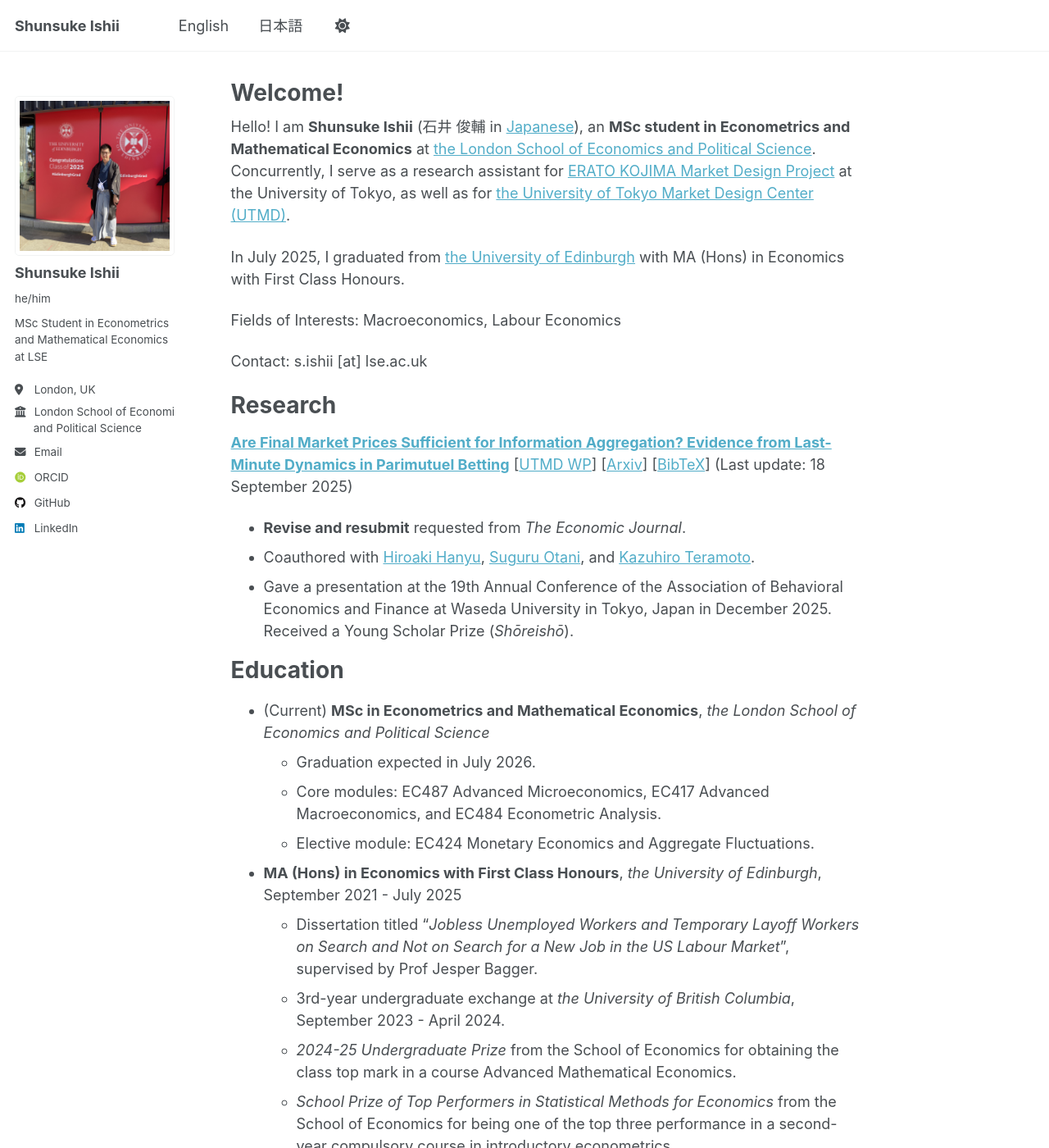
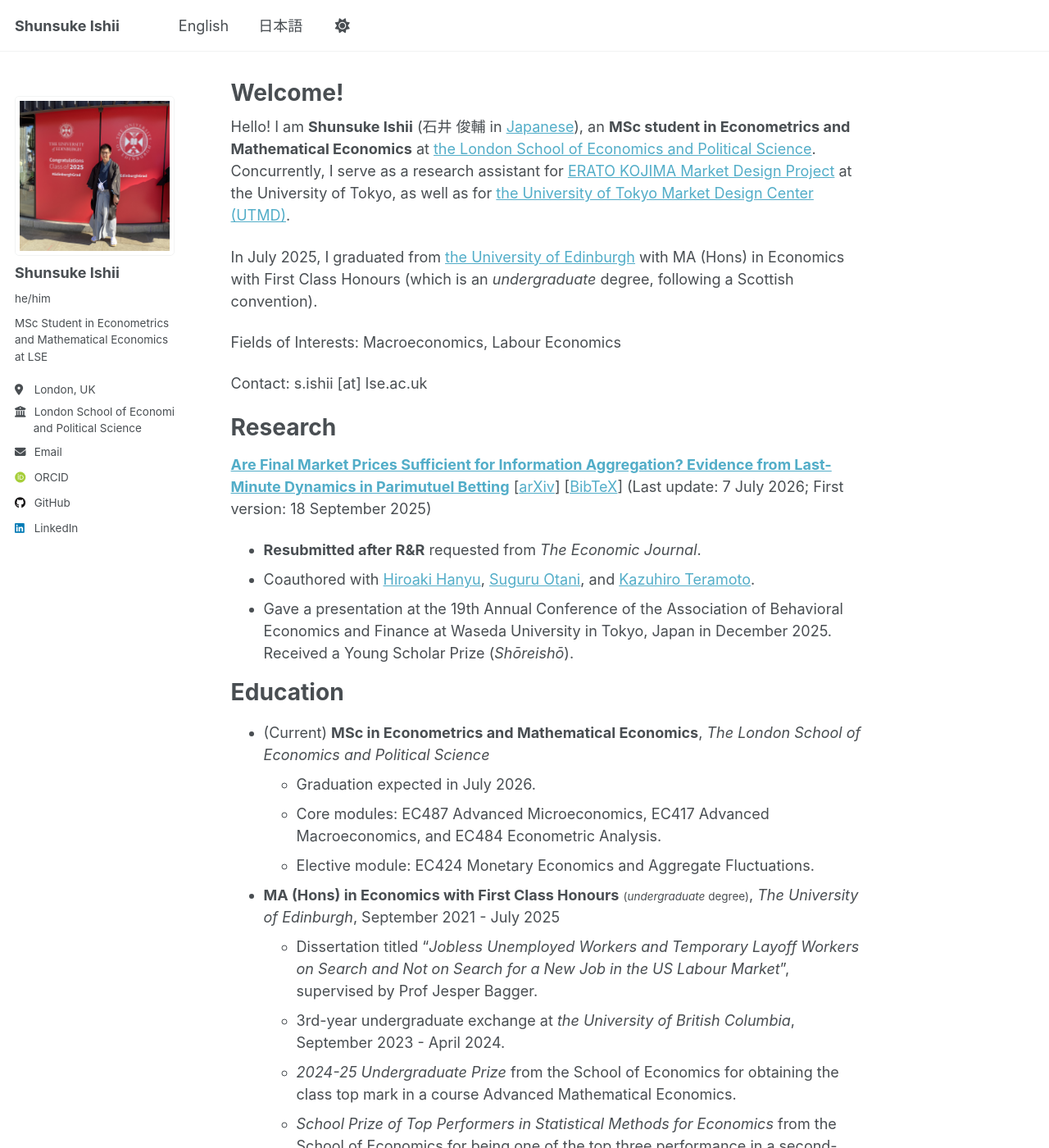
Before and after one commit to sishii0418/sishii0418.github.io, a Jekyll site: the page built from _pages/about.md, in a window 1280 px wide and 1400 px high. Shown: the whole window at 82% size. Built offline with Jekyll 4.4.1, drawn with Linux system fonts in a browser that asks for light colours; some web fonts are replaced; a script that is not in the unit is left out; some of the changed text lies outside the part shown.

Commit message:
updated flb paper v2

```diff
--- a/_pages/about.md
+++ b/_pages/about.md
@@ -10,7 +10,7 @@ redirect_from:
 Hello! I am **Shunsuke Ishii** (石井 俊輔 in [Japanese](/japanese)), an **MSc student in Econometrics and Mathematical Economics** at <a href="https://www.lse.ac.uk" target="_blank" rel="noopener noreferrer">the London School of Economics and Political Science</a>.
 Concurrently, I serve as a research assistant for <a href="https://www.jst.go.jp/erato/kojima/en/" target="_blank" rel="noopener noreferrer">ERATO KOJIMA Market Design Project</a> at the University of Tokyo, as well as for <a href="https://www.mdc.e.u-tokyo.ac.jp/en/" target="_blank" rel="noopener noreferrer">the University of Tokyo Market Design Center (UTMD)</a>.
 
-In July 2025, I graduated from <a href="https://www.ed.ac.uk/" target="_blank" rel="noopener noreferrer">the University of Edinburgh</a> with MA (Hons) in Economics with First Class Honours.
+In July 2025, I graduated from <a href="https://www.ed.ac.uk/" target="_blank" rel="noopener noreferrer">the University of Edinburgh</a> with MA (Hons) in Economics with First Class Honours (which is an *undergraduate* degree, following a Scottish convention).
 
 Fields of Interests: Macroeconomics, Labour Economics
 
@@ -18,18 +18,20 @@ Contact: s.ishii [at] lse.ac.uk
 
 Research
 =====
-**[Are Final Market Prices Sufficient for Information Aggregation? Evidence from Last-Minute Dynamics in Parimutuel Betting](files/hanyu2025final.pdf)** [<a href="https://www.mdc.e.u-tokyo.ac.jp/wp/wp-content/uploads/2025/09/UTMD-093.pdf" target="_blank" rel="noopener noreferrer">UTMD WP</a>] [<a href="https://doi.org/10.48550/arXiv.2509.14645" target="_blank" rel="noopener noreferrer">Arxiv</a>] [[BibTeX](files/hanyu2025final.bib)] (Last update: 18 September 2025)
-- **Revise and resubmit** requested from *The Economic Journal*.
+**[Are Final Market Prices Sufficient for Information Aggregation? Evidence from Last-Minute Dynamics in Parimutuel Betting](files/hanyu2026final.pdf)** [<a href="https://arxiv.org/abs/2509.14645" target="_blank" rel="noopener noreferrer">arXiv</a>] [[BibTeX](files/hanyu2026final.bib)] (Last update: 7 July 2026; First version: 18 September 2025)
+- **Resubmitted after R&R** requested from *The Economic Journal*.
 - Coauthored with <a href="https://hiroakiyusheng.github.io/" target="_blank" rel="noopener noreferrer">Hiroaki Hanyu</a>, <a href="https://sites.google.com/site/suguruotaniecon" target="_blank" rel="noopener noreferrer">Suguru Otani</a>, and <a href="https://sites.google.com/view/kazuhiroteramoto/home" target="_blank" rel="noopener noreferrer">Kazuhiro Teramoto</a>.
 - Gave a presentation at the 19th Annual Conference of the Association of Behavioral Economics and Finance at Waseda University in Tokyo, Japan in December 2025. Received a Young Scholar Prize (*Shōreishō*).
 
+<!-- [<a href="https://www.mdc.e.u-tokyo.ac.jp/wp/wp-content/uploads/2025/09/UTMD-093.pdf" target="_blank" rel="noopener noreferrer">UTMD WP</a>]  -->
+
 Education
 =====
-- (Current) **MSc in Econometrics and Mathematical Economics**, *the London School of Economics and Political Science*
+- (Current) **MSc in Econometrics and Mathematical Economics**, *The London School of Economics and Political Science*
   - Graduation expected in July 2026.
   - Core modules: EC487 Advanced Microeconomics, EC417 Advanced Macroeconomics, and EC484 Econometric Analysis.
   - Elective module: EC424 Monetary Economics and Aggregate Fluctuations.
-- **MA (Hons) in Economics with First Class Honours**, *the University of Edinburgh*, September 2021 - July 2025
+- **MA (Hons) in Economics with First Class Honours** <small>(*undergraduate* degree)</small>, *The University of Edinburgh*, September 2021 - July 2025
   - Dissertation titled "*Jobless Unemployed Workers and Temporary Layoff Workers on Search and Not on Search for a New Job in the US Labour Market*", supervised by Prof Jesper Bagger.
   - 3rd-year undergraduate exchange at *the University of British Columbia*, September 2023 - April 2024.
   - *2024-25 Undergraduate Prize* from the School of Economics for obtaining the class top mark in a course Advanced Mathematical Economics.
--- a/files/hanyu2025final.bib
+++ b/files/hanyu2026final.bib
@@ -1,7 +1,7 @@
-@misc{hanyu2025final,
+@misc{hanyu2026finalmarketpricessufficient,
       title={Are Final Market Prices Sufficient for Information Aggregation? Evidence from Last-Minute Dynamics in Parimutuel Betting},
       author={Hiroaki Hanyu and Shunsuke Ishii and Suguru Otani and Kazuhiro Teramoto},
-      year={2025},
+      year={2026},
       eprint={2509.14645},
       archivePrefix={arXiv},
       primaryClass={econ.GN},
```
Also changed, not shown: other parts of _pages/about.md (+1 -1 lines), _pages/japanese.md (+5 -5 lines), 1 other file.
